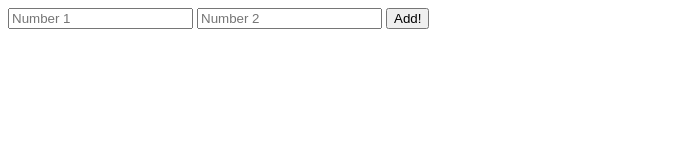
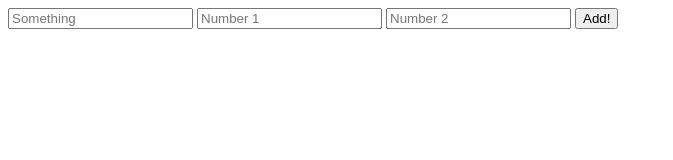
Before and after one commit to deepakbhattmits/typescript, a website: page index.html in a window 1280 px wide. Shown: the whole page, without its empty margins (0-673 px from the left). Drawn offline with Linux system fonts and the light colour scheme.

Commit message:
Update index.html

```diff
--- a/index.html
+++ b/index.html
@@ -9,6 +9,7 @@
     <script src="./dist/analytics.js" defer></script>
   </head>
   <body>
+    <input type="text" id="str" placeholder="Something" />
     <input type="number" id="num1" placeholder="Number 1" />
     <input type="number" id="num2" placeholder="Number 2" />
     <button>Add!</button>
```
